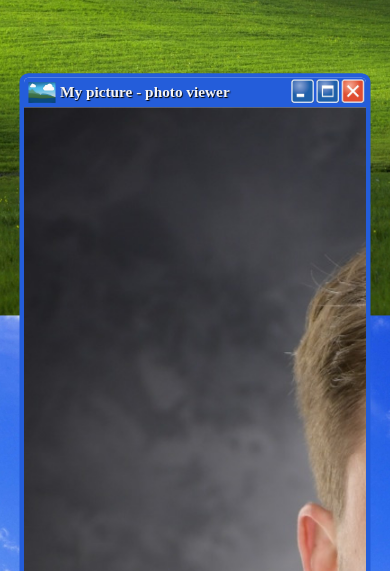
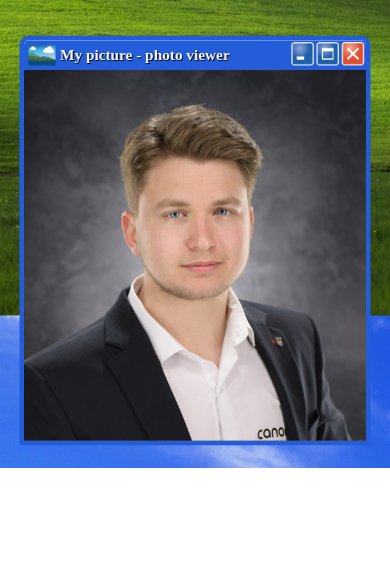
Before and after one commit to DrinKurtishi/Portfolio, a plain HTML site: page index.html in a window 390 px wide. Shown: the part 529-1100 px from the top of the page. After the commit the page ends 997 px from the top, so only its background shows below. Drawn offline with Linux system fonts and the light colour scheme.

Commit message:
made my picture responsive

```diff
--- a/styles.css
+++ b/styles.css
@@ -89,6 +89,15 @@ html {
 #about_me_window {
     display: none;
 }
+#foto_matura {
+    width: 100%;
+    height: 70%;
+}
+#centering_picture{
+    display: flex;
+    justify-content: center;
+    background-color: black;
+}
 
 /*CSS for PC's*/
 @media only screen and (min-width: 1000px) {
@@ -140,15 +149,12 @@ html {
 #about_me_MS{
     display: none;
 }
+
 #foto_matura {
     width: 70%;
-    height: 500px;
 }
-#centering_picture{
-    display: flex;
-    justify-content: center;
-    background-color: black;
-}
+
+
 }
 
 /*CSS for 16:10 displays*/
```
